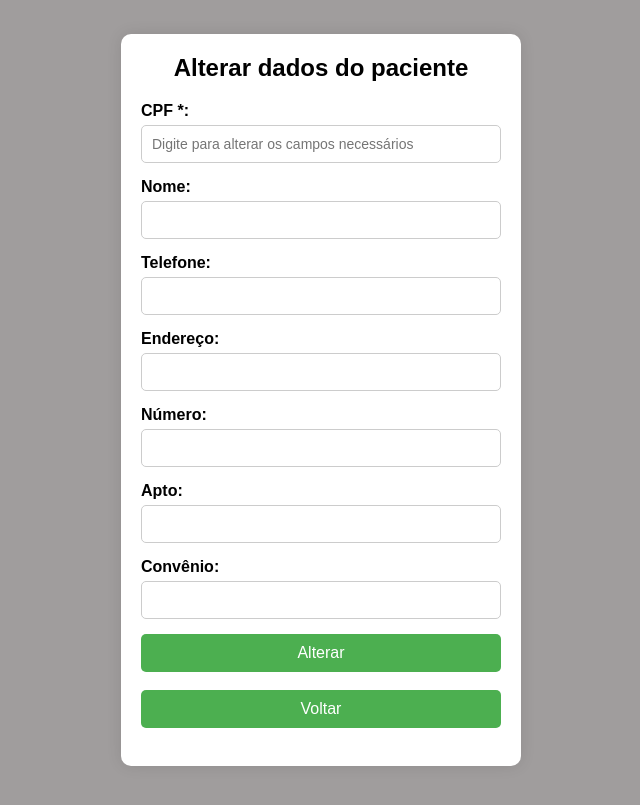
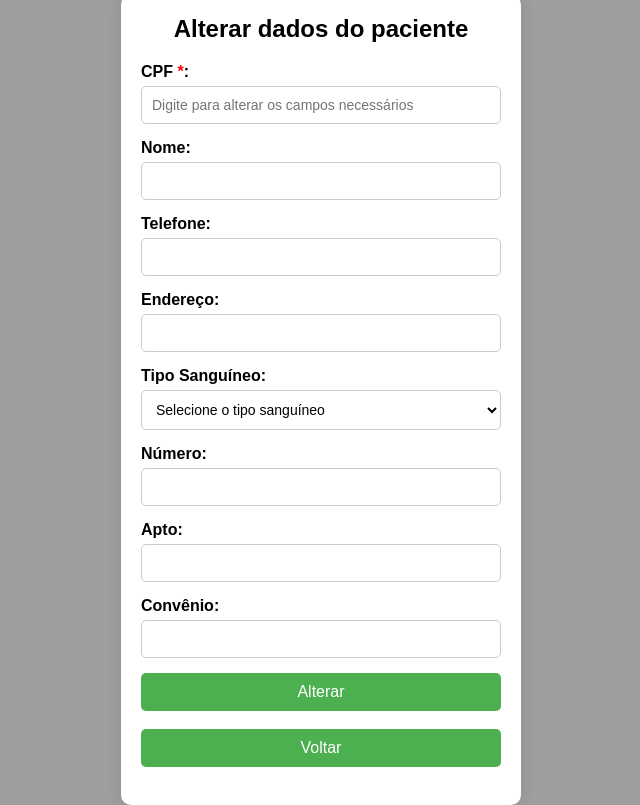
Before and after one commit to paulovarrone/FlaskCru, a Flask app: page /alterar in a window 1280 px wide. Shown: the whole page, without its empty margins (319-959 px from the left). Before the commit the page ends 766 px from the top, so only its background shows below. Run offline with Flask 3, Linux system fonts and the light colour scheme; data that the repository does not hold is empty.

Commit message:
alterar tipo sanguineo

```diff
--- a/app/templates/alterar.html
+++ b/app/templates/alterar.html
@@ -13,7 +13,7 @@
         <h2>Alterar dados do paciente</h2>
         <form action="/alterar" method="POST">
             <div class="form-group">
-                <label for="cpf">CPF *:</label>
+                <label for="cpf">CPF <span class="obrigatorio">*</span>:</label>
                 <input type="text" id="cpf" name="cpf" placeholder="Digite para alterar os campos necessários" oninput="mascaraCPF(this)" minlength="14" maxlength="14" required>
             </div>
             <div class="form-group">
@@ -27,6 +27,20 @@
             <div class="form-group">
                 <label for="endereco">Endereço:</label>
                 <input type="text" id="endereco" name="endereco" >
+            </div>
+            <div class="form-group">
+                <label for="tipo_sanguineo">Tipo Sanguíneo:</label>
+                <select id="tipo_sanguineo" name="tipo_sanguineo" >
+                    <option value="">Selecione o tipo sanguíneo</option>
+                    <option value="A+">A+</option>
+                    <option value="A-">A-</option>
+                    <option value="B+">B+</option>
+                    <option value="B-">B-</option>
+                    <option value="AB+">AB+</option>
+                    <option value="AB-">AB-</option>
+                    <option value="O+">O+</option>
+                    <option value="O-">O-</option>
+                </select>
             </div>
             <div class="form-group">
                 <label for="numero">Número:</label>
```
